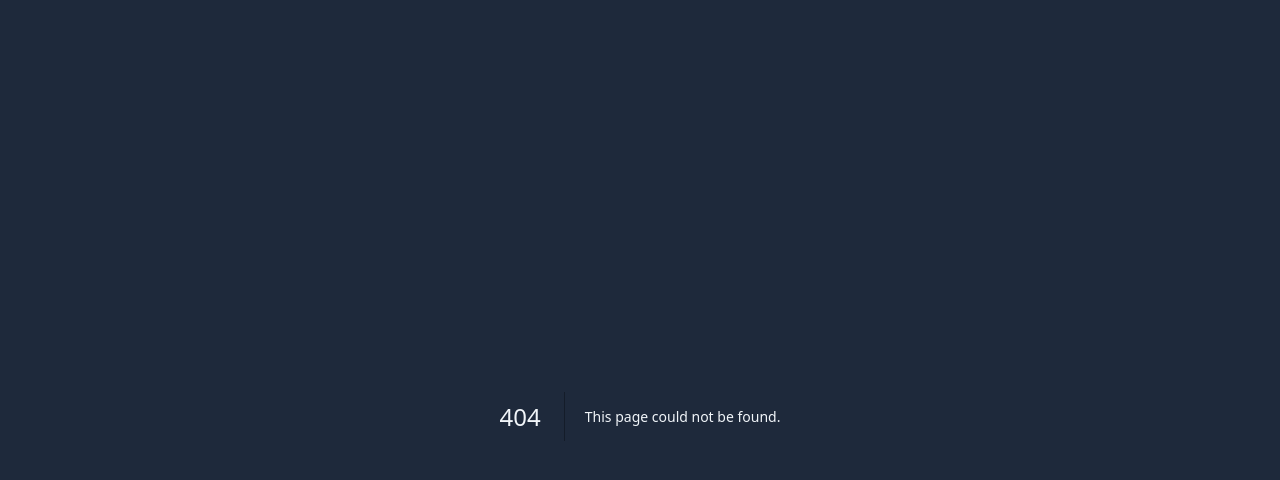
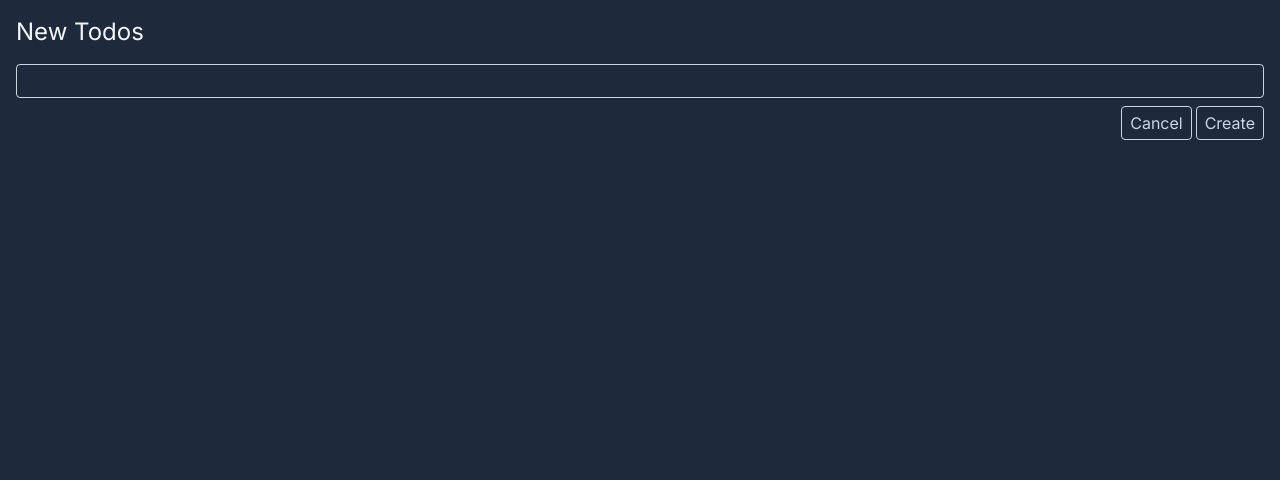
Before and after one commit to lclemente225/prisma-next-todo-proj, a Next.js app: page /new in a window 1280 px wide. Before the commit this address had no page. Shown: the top 480 px of the page. Built offline with nearby package versions, Linux system fonts and the light colour scheme.

Commit message:
prisma works

```diff
--- a/next.config.js
+++ b/next.config.js
@@ -1,4 +1,8 @@
 /** @type {import('next').NextConfig} */
-const nextConfig = {}
+const nextConfig = {
+    experimental:{
+        serverActions: true
+    }
+}
 
 module.exports = nextConfig
--- /dev/null
+++ b/src/app/api/dude.tsx
@@ -0,0 +1,23 @@
+import type { NextApiRequest, NextApiResponse } from 'next';
+import prismadb from '@/db';
+
+type ResponseData = {
+  message: string
+}
+
+export default function handler(
+  req: NextApiRequest,
+  res: NextApiResponse<ResponseData>
+) {
+  async function handleClick(){
+      await prismadb.todo.insert({
+        data:{
+          title: "Secondth",
+          complete: false,
+        }
+      })
+  }
+ const todos = prismadb.todo.findMany();
+
+  res.status(200).json({ message: 'Hello from Next.js!' })
+}
--- /dev/null
+++ b/src/app/new/page.tsx
@@ -0,0 +1,57 @@
+import React from 'react'
+import Link from 'next/link'
+import prismadb from '@/db';
+import { redirect } from 'next/navigation';
+
+//form action fn
+async function createTodo(data: FormData){
+    "use server"
+    const title = data.get("title")?.valueOf();
+
+    if(typeof title !== 'string' || title.length === 0){
+        throw new Error("invalid title")
+    }
+
+    await prismadb.todo.create({
+        data:{
+            title,
+            complete: false
+        }
+    })
+    redirect("/")
+    console.log("hi")
+}
+
+const Page = () => {
+  return (
+    <>
+      <header className=' flex justify-between items-center mb-4'>
+            <h1 className="text-2xl">
+                New Todos
+            </h1>
+      </header>
+
+      <form
+        action={createTodo}
+        className='flex gap-2 flex-col'>
+        <input type="text" name="title"
+            className='border border-slate-300 bg-transparent rounded px-2 py-1
+            outline-none focus-within:border-slate-100'/>
+        <div className='flex gap-1 justify-end'>
+            <Link href=".."
+                className='border border-slate-300 text-slate-300 px-2 py-1
+                rounded hover:bg-slate-700 focus-within:bg-slate-700 outline-none'>
+                Cancel
+            </Link>
+            <button type="submit"
+                className='border border-slate-300 text-slate-300 px-2 py-1
+                rounded hover:bg-slate-700 focus-within:bg-slate-700 outline-none'>
+                Create
+          </button>
+        </div>
+      </form>
+    </>
+  )
+}
+
+export default Page
--- a/src/app/page.tsx
+++ b/src/app/page.tsx
@@ -1,37 +1,42 @@
 import Link from 'next/link'
-import { prisma } from '@/db'
+import  prismadb  from '@/db'
 import {testData} from '../dummy-data/data'
+import  TodoItem  from '@/components/TodoItem'
 
-export default async function Home(){
-  await prisma.todo.insert({
-      data:{
-        title: "Secondth",
-        complete: false,
-        createdAt: "Now",
-        updatedAt: "Now"
-      }
-    })
-  const todoss = await prisma.todo.findMany();
-  const todos = testData;
+//change or update a value in database
+//this is passed down as props to the new/page.tsx
+async function toggleTodo(id: string, complete: Boolean){
+  'use server'
+  console.log("toggle todo",id, complete);
+  await prisma?.todo.update({
+    where: { id },
+    data: {
+      complete
+    }
+  })
+}
+export default function Home(){
+
+  let todos = testData;
 
   return (
     <>
       <header className=' flex justify-between items-center mb-4'>
-          <h1 className="text-2xl">Todos</h1>
-          <Link href="/dude" className='border border-slate-300 text-slate-300 px-2 py-1
+          <h1 className="text-2xl">
+            Todos
+          </h1>
+          <Link href="/new" className='border border-slate-300 text-slate-300 px-2 py-1
           rounded hover:bg-slate-700 focus-within:bg-slate-700 outline-none'
           >
             New
           </Link>
       </header>
-      <h1>{todoss.title}</h1>
       <ul className='pl-4'>
-        {todos.map(todo => (
-          <li key={todo.id}>
-            <h1>{todo.title}</h1>
-            <p>{todo.content}</p>
-          </li>
-        ))}
+        {
+          todos.map(todo => (
+            <TodoItem key={todo.id} {...todo} toggleTodo={toggleTodo} />
+          ))
+        }
       </ul>
     </>
   )
--- /dev/null
+++ b/src/components/TodoItem.tsx
@@ -0,0 +1,22 @@
+'use client'
+type TodoItemProps = {
+    id: string
+    title: string
+    complete: Boolean
+    toggleTodo: (id: string, complete: Boolean) => void
+}
+
+export default function TodoItem({id, title, complete}: TodoItemProps){
+    return <li className="my-1">
+        <input
+            id={id}
+            type="checkbox"
+            className="cursor-pointer peer mx-2"
+            defaultChecked={complete}
+            onChange={e -> toggleTodo(id, e.target.checked)}/>
+        <label htmlFor={id} className="cursor-poitner peer-checked:line-through
+        peer-checked:slate-500">
+            {title}
+        </label>
+    </li>
+}
--- a/src/db.ts
+++ b/src/db.ts
@@ -2,8 +2,21 @@
 import { PrismaClient } from '@prisma/client';
 
 //export const prisma = new PrismaClient();
+declare global {
+    var prismadb: PrismaClient | undefined;
+  }
+  // to avoid multiple active prisma instances
+  const prismadb = globalThis.prisma || new PrismaClient();
 
-let prisma: PrismaClient;
+  if (process.env.NODE_ENV !== "production") globalThis.prisma = prismadb;
+
+  export default prismadb;
+/*
+npx prisma generate + npx prisma db push -> everytime you edit the schema.prisma
+npx prisma studio -> start server gui
+*/
+
+/* let prisma: PrismaClient;
 declare global {
     namespace NodeJS {
         interface Global {
@@ -17,8 +30,8 @@ if (process.env.NODE.ENV === "production"){
 }else{
     prisma = global.prisma;
 }
+ */
 
-export {prisma};
 /* const globalForPrisma = global as unknown as {
     prisma: PrismaClient | undefined
 }
```
Also changed, not shown: src/dummy-data/data.js (+4 -4 lines), 2 other files (tests, documents, lock files or other folders).
